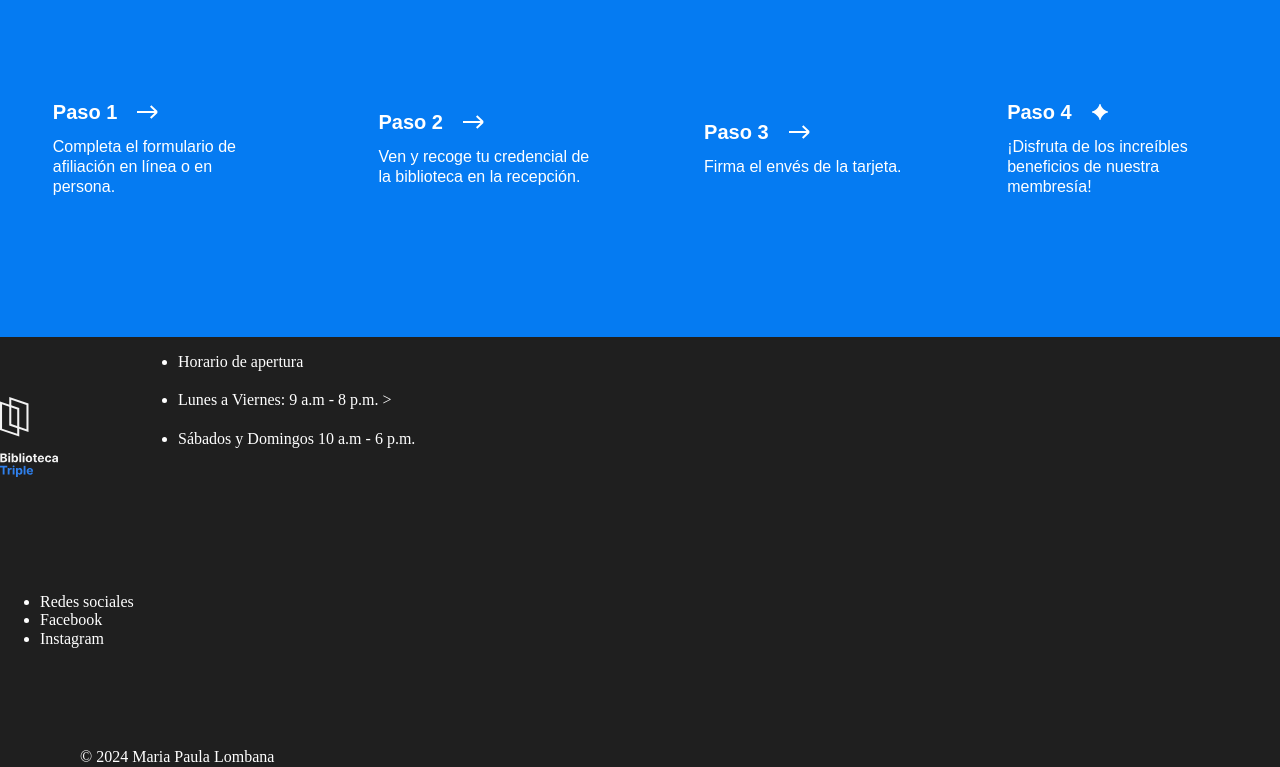
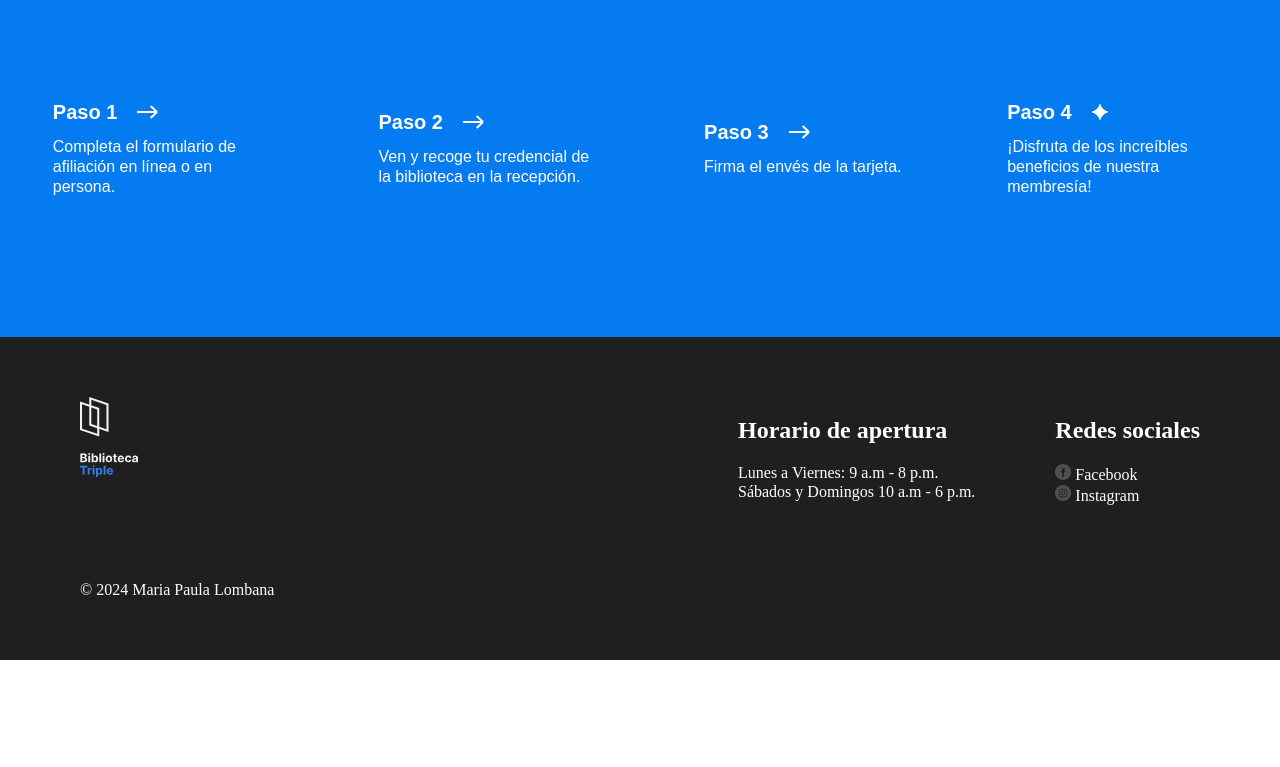
Before and after one commit to mapislomb/WEB_PROJECT_LIBRARY, a plain HTML site: page index.html in a window 1280 px wide. Shown: the part 3145-3912 px from the top of the page. After the commit the page ends 3805 px from the top, so only its background shows below. Drawn offline with Linux system fonts and the light colour scheme.

Commit message:
actualizacion3

```diff
--- a/index.html
+++ b/index.html
@@ -30,7 +30,9 @@
               <a class="nav__link" href="#events">Eventos</a>
             </li>
             <li>
-              <a class="nav__link" href="#Conviértete en miembro">Conviértete en miembro</a>
+              <a class="nav__link" href="#Conviértete en miembro"
+                >Conviértete en miembro</a
+              >
             </li>
             <li>
               <a class="nav__link" href="#">Contacto</a>
@@ -284,55 +286,52 @@
       </main>
     </div>
     <footer class="footer">
-
       <div class="footer__columns">
-        <header class="footer__logo">
+        <div class="footer__column">
           <img
             src="./images/logo_white.svg"
             alt="Logotipo de la Biblioteca Triple Peaks"
-              class="nav__logo"
+            class="footer__logo"
           />
-            </header>
+        </div>
 
-            <ul class="footer__column">
-              <li>
-                <div class= "footer__column_heading"
-                  >Horario de apertura</div>
-
-              </li>
-
-              <li>
-                <div class="footer__column_content_hours">Lunes a Viernes: 9 a.m - 8 p.m.
-                  ></div>
-              </li>
-              <li>
-                <div class="footer__column_content_hours">Sábados y Domingos 10 a.m - 6 p.m.</div>
+        <div class="footer__column footer__column_content_hours">
+          <h2 class="footer__column_heading">Horario de apertura</h2>
+          <ul class="footer__list">
+            <li class="footer__list_item">Lunes a Viernes: 9 a.m - 8 p.m.</li>
+            <li class="footer__list_item">
+              Sábados y Domingos 10 a.m - 6 p.m.
             </li>
           </ul>
         </div>
-          <div class="footer__column_content_social">
-            <ul class="footer__column_heading">
-              <li>
-                <a class= "footer__column_heading"
-                  >Redes sociales</a
-                >
-              </li>
-              <li>
-                <a class="footer__list">
+
+        <div class="footer__column footer__column_content_social">
+          <h2 class="footer__column_heading">Redes sociales</h2>
+          <ul class="footer__list">
+            <li class="footer__list_item">
+              <a class="footer__column-link">
+                <img
+                  src="images/facebook_white.svg"
+                  alt="logo Facebook"
+                  class="footer__social-icon"
+                />
                 Facebook
               </a>
             </li>
-              <li>
-                <a class="footer__list">
+            <li class="footer__list_item">
+              <a class="footer__column-link">
+                <img
+                  src="images/instagram_white.svg"
+                  alt="logo Instagram"
+                  class="footer__social-icon"
+                />
                 Instagram
               </a>
             </li>
-
+          </ul>
         </div>
-    <div class="footer__copyright" >
-      © 2024 Maria Paula Lombana
       </div>
+      <div class="footer__copyright">© 2024 Maria Paula Lombana</div>
     </footer>
-
   </body>
 </html>
--- a/styles/style.css
+++ b/styles/style.css
@@ -345,30 +345,27 @@
   box-sizing: border-box;
   background-color: #1f1f1f;
   color: #ffffff;
+  padding: 60px 80px;
 }
 
 .footer__columns {
-  display:flex;
-  margin-top 60px;
-  gap: 80px;
+  display: flex;
   list-style: none;
-
 }
 
 .footer__column_content_hours {
   list-style-type: none;
-  margin-top: 20px;
-  margin-botom: 16px;
-  gap: 80px;
+  margin-left: auto;
 }
 
 .footer__column_content_social {
-  top: 60;
-  border-left: 80px;
+  margin-left: 80px;
 }
 
 .footer__logo {
-  margin-top: 60px;
+  justify-content: flex-start;
+  top: 60px;
+  left: 80px;
   height: 80px;
   width: 58px;
   margin-bottom: 100px;
@@ -376,27 +373,26 @@
 
 .footer__column-heading {
   margin: auto;
-
 }
 
 .footer__list {
-  list-style-type: none;
   padding: 0;
   margin: 0;
+}
+
+.footer__list_item {
+  list-style-type: none;
 }
 
 .footer__list-item {
   display: flex;
   list-style: none;
-  list-style-type: none;
 }
 
 .footer__column-link {
   color: white;
   text-decoration: none;
   flex-direction: column-reverse;
-  list-style-type: none;
-
 }
 
 .footer__social-icon {
@@ -406,6 +402,5 @@
 }
 
 .footer__copyright {
-  margin-top: 100px;
-  padding-left: 80px;
+  margin-top: 100px°;
 }
```
Lines whose indentation alone changed are shown as unchanged.
